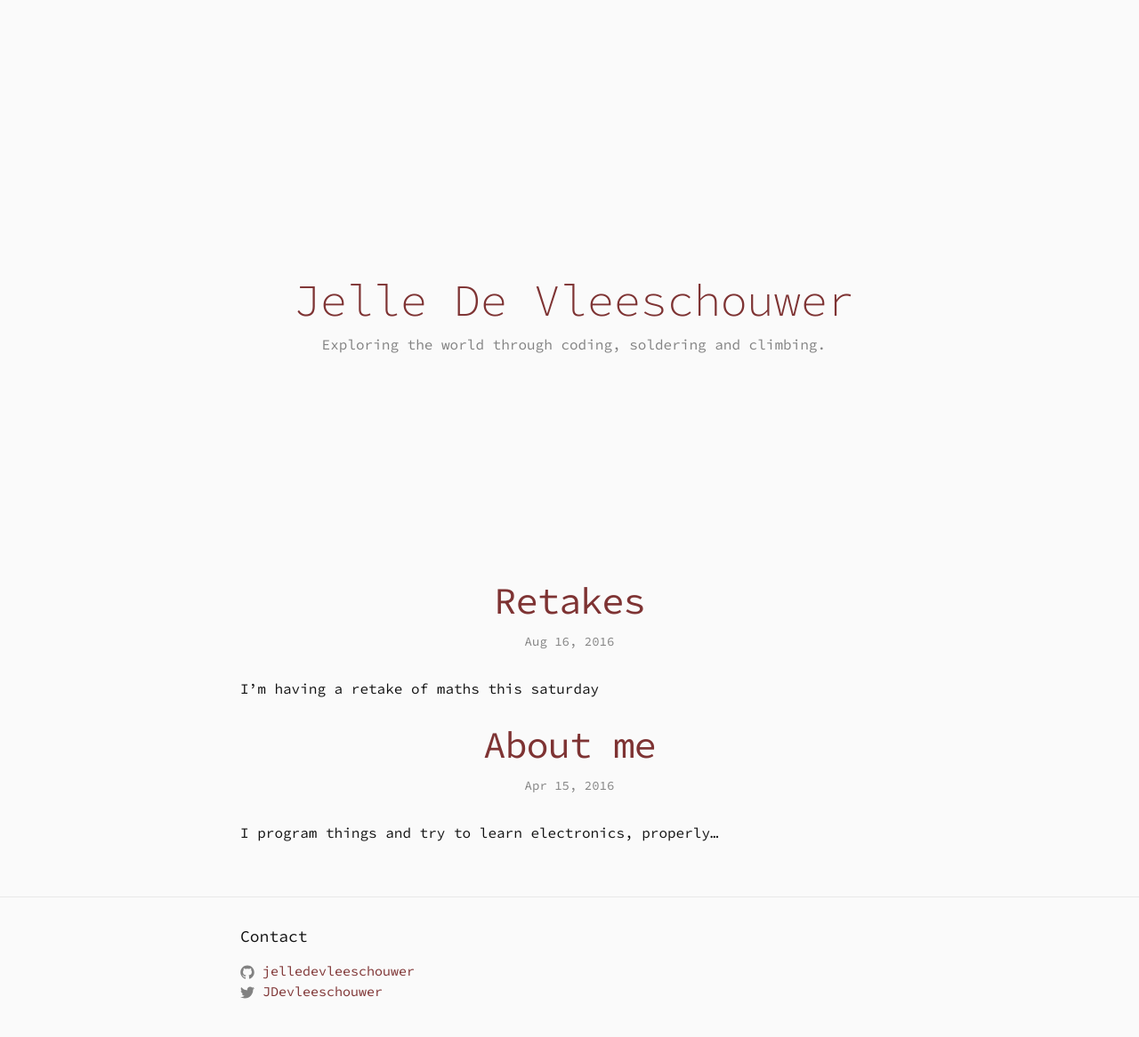
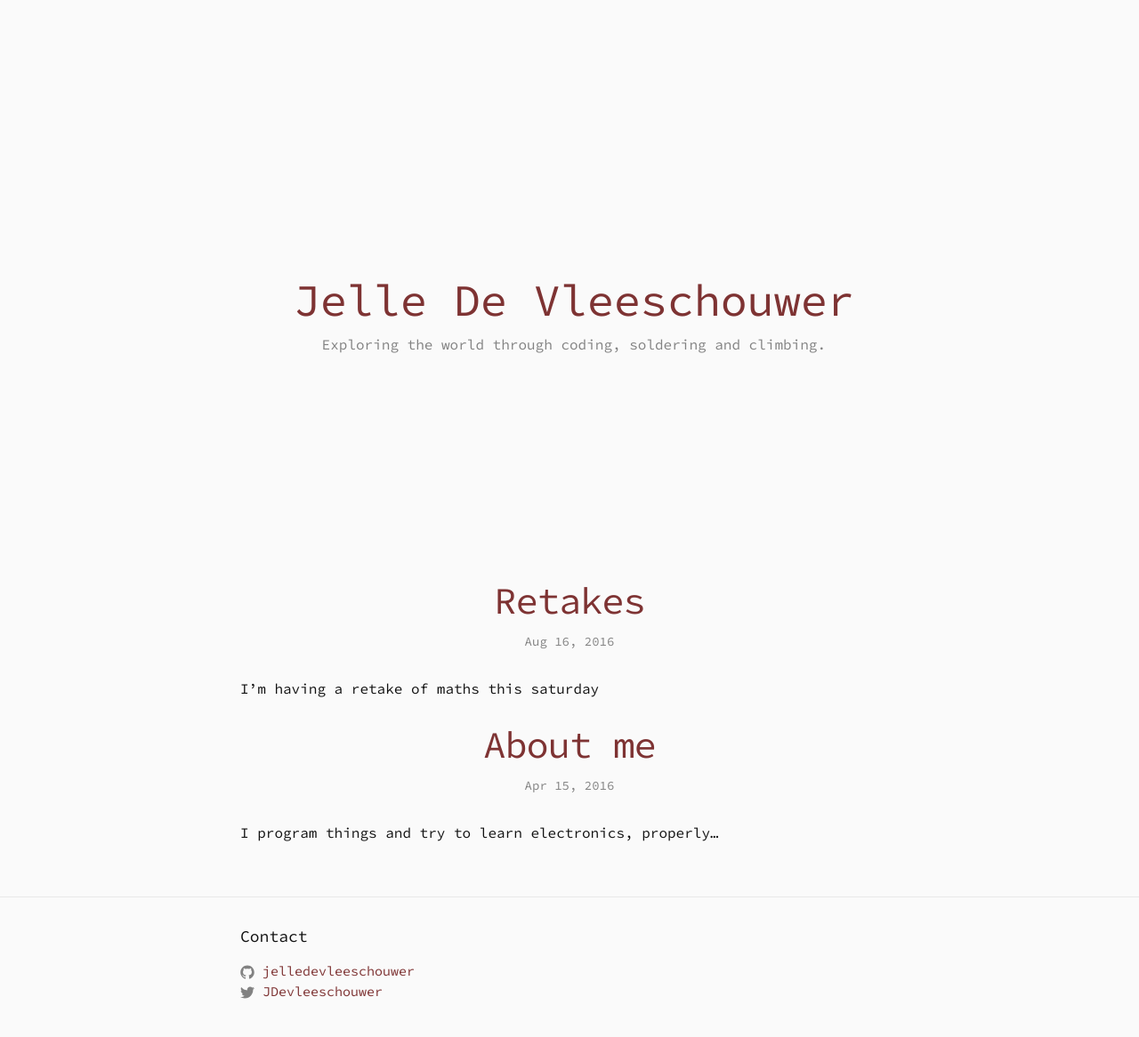
Before and after one commit to jelledevleeschouwer/jelledevleeschouwer.github.io, a Jekyll site: the page built from index.html, in a window 1280 px wide. Shown: the whole page at 89% size. Built offline with Jekyll 4.4.1, drawn with Linux system fonts in a browser that asks for light colours.

Commit message:
Updated google fonts

```diff
--- a/css/main.scss
+++ b/css/main.scss
@@ -2,11 +2,11 @@
 # Only the main Sass file needs front matter (the dashes are enough)
 ---
 @charset "utf-8";
-@import url(http://fonts.googleapis.com/css?family=Source+Code+Pro:400,300,700);
-@import url(http://fonts.googleapis.com/css?family=Montserrat);
+@import url(https://fonts.googleapis.com/css?family=Source+Code+Pro:400,600);
+@import url(https://fonts.googleapis.com/css?family=Montserrat);
 
 // Our variables
-$base-font-family: 'Source Code Pro';
+$base-font-family: 'Source Code Pro', monospace;
 $base-font-size:   16px;
 $base-font-weight: 400;
 $small-font-size:  $base-font-size * 0.875;
```
Also changed, not shown: 4 other files.
